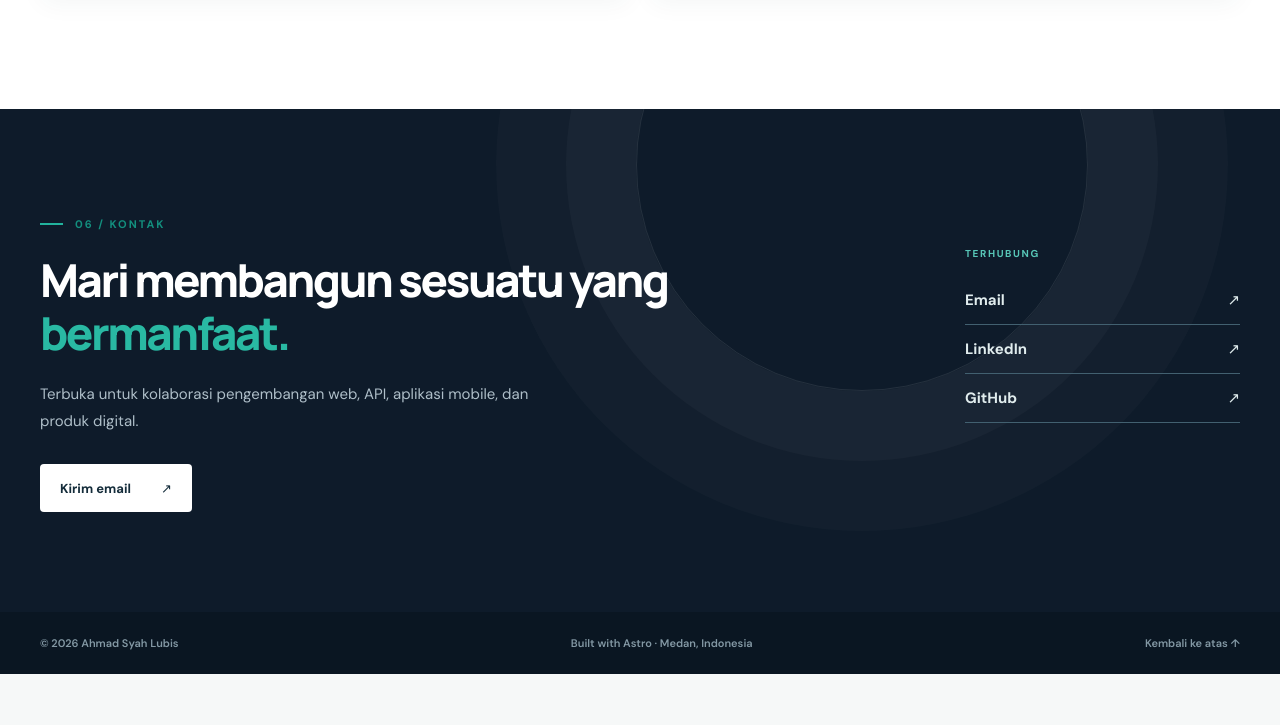
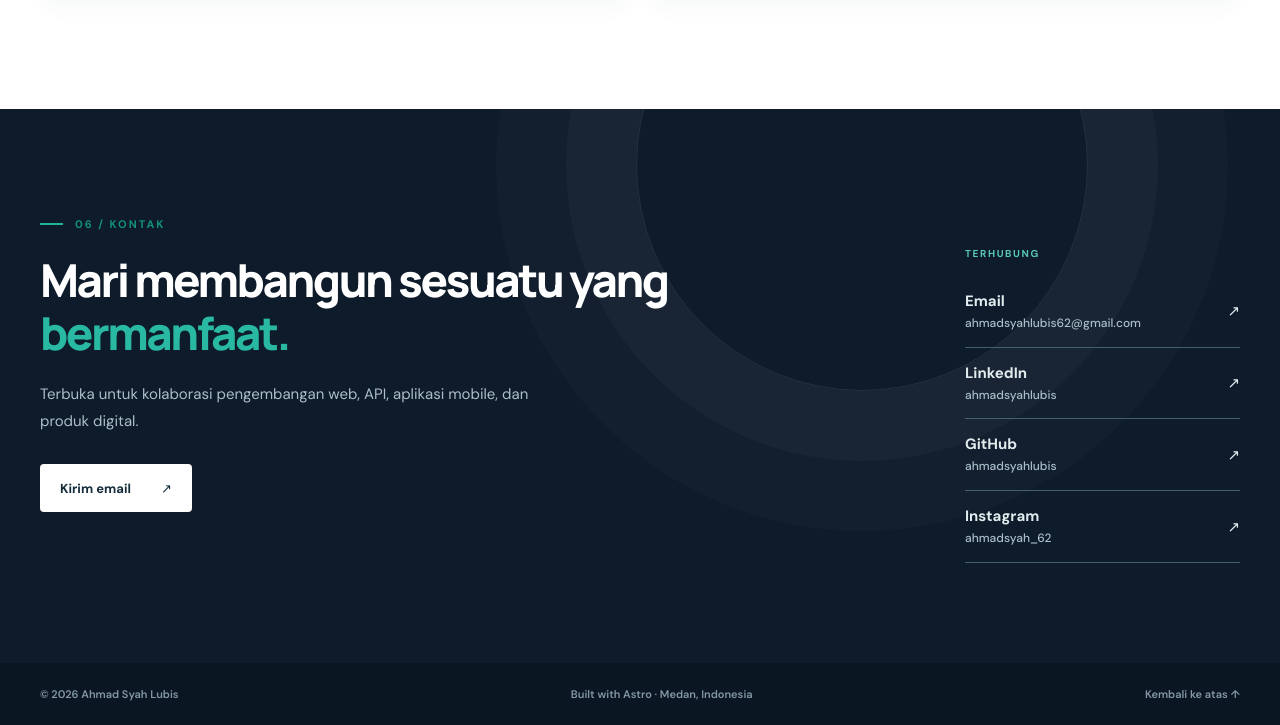
Before and after one commit to AhmadSyahLubis/Portfolio-, an Astro site: page / in a window 1280 px wide. Shown: the part 6701-7426 px from the top of the page. Before the commit the page ends 7375 px from the top, so only its background shows below. Built offline with nearby package versions, Linux system fonts and the light colour scheme; Astro itself is replaced by a stand-in of ours.

Commit message:
style: show contact handles and Instagram

```diff
--- a/src/data/portfolio.js
+++ b/src/data/portfolio.js
@@ -5,6 +5,7 @@ export const profile = {
   email: 'ahmadsyahlubis62@gmail.com',
   linkedin: 'https://linkedin.com/in/ahmadsyahlubis',
   github: 'https://github.com/ahmadsyahlubis',
+  instagram: 'https://www.instagram.com/ahmadsyah_62/',
 };
 
 export const displayImage = (path) => path.replace('/assets/', '/assets/optimized/').replace(/\.png$/, '.webp');
--- a/src/pages/index.astro
+++ b/src/pages/index.astro
@@ -106,7 +106,12 @@ import { profile, projects, tourismScreenshots, experience, skillGroups, certifi
         </div>
       </section>
 
-      <section class="contact-section" id="contact" aria-labelledby="contact-title"><div class="container contact-layout"><div><span class="eyebrow"><span class="eyebrow-line"></span> 06 / KONTAK</span><h2 id="contact-title">Mari membangun sesuatu yang <em>bermanfaat.</em></h2><p>Terbuka untuk kolaborasi pengembangan web, API, aplikasi mobile, dan produk digital.</p><a class="button button-light" href={`mailto:${profile.email}`}>Kirim email <span aria-hidden="true">↗</span></a></div><div class="contact-links"><span>TERHUBUNG</span><a href={`mailto:${profile.email}`}>Email <span aria-hidden="true">↗</span></a><a href={profile.linkedin} target="_blank" rel="noopener noreferrer">LinkedIn <span aria-hidden="true">↗</span></a><a href={profile.github} target="_blank" rel="noopener noreferrer">GitHub <span aria-hidden="true">↗</span></a></div></div></section>
+      <section class="contact-section" id="contact" aria-labelledby="contact-title"><div class="container contact-layout"><div><span class="eyebrow"><span class="eyebrow-line"></span> 06 / KONTAK</span><h2 id="contact-title">Mari membangun sesuatu yang <em>bermanfaat.</em></h2><p>Terbuka untuk kolaborasi pengembangan web, API, aplikasi mobile, dan produk digital.</p><a class="button button-light" href={`mailto:${profile.email}`}>Kirim email <span aria-hidden="true">↗</span></a></div><div class="contact-links"><span>TERHUBUNG</span>
+        <a href={`mailto:${profile.email}`}><span class="contact-link-copy"><strong>Email</strong><small>{profile.email}</small></span><span aria-hidden="true">↗</span></a>
+        <a href={profile.linkedin} target="_blank" rel="noopener noreferrer"><span class="contact-link-copy"><strong>LinkedIn</strong><small>ahmadsyahlubis</small></span><span aria-hidden="true">↗</span></a>
+        <a href={profile.github} target="_blank" rel="noopener noreferrer"><span class="contact-link-copy"><strong>GitHub</strong><small>ahmadsyahlubis</small></span><span aria-hidden="true">↗</span></a>
+        <a href={profile.instagram} target="_blank" rel="noopener noreferrer"><span class="contact-link-copy"><strong>Instagram</strong><small>ahmadsyah_62</small></span><span aria-hidden="true">↗</span></a>
+      </div></div></section>
     </main>
     <footer class="site-footer"><div class="container footer-layout"><span>© {new Date().getFullYear()} Ahmad Syah Lubis</span><span>Built with Astro · Medan, Indonesia</span><a href="#home">Kembali ke atas ↑</a></div></footer>
     <script>
--- a/src/styles/global.css
+++ b/src/styles/global.css
@@ -169,7 +169,7 @@ h1 em,h2 em{font-style:normal;color:var(--teal)}
 .cert-card:hover .cert-arrow,.cert-card:focus-visible .cert-arrow{background:#168f7e;color:#fff}
 .contact-section{background:var(--navy);color:#fff;padding:100px 0;position:relative;overflow:hidden}.contact-section:before{content:'';position:absolute;width:450px;height:450px;border-radius:50%;border:1px solid #ffffff18;right:15%;top:-170px;box-shadow:0 0 0 70px #ffffff07,0 0 0 140px #ffffff05}
 .contact-layout{display:grid;grid-template-columns:1.5fr .5fr;gap:100px;position:relative}.contact-section h2{max-width:660px}.contact-section p{max-width:500px;color:#aebec8;line-height:1.8;font-size:15px;margin:22px 0 29px}.button-light{background:#fff;color:#142c3a}.button-light:hover{background:#d9f6ef}
-.contact-links{display:flex;flex-direction:column;padding-top:38px}.contact-links>span{color:#58c7b8;font-size:10px;font-weight:800;letter-spacing:.16em;margin-bottom:16px}.contact-links a{display:flex;justify-content:space-between;gap:40px;border-bottom:1px solid #426070;padding:14px 0;color:#e0eced;font-size:15px;font-weight:700}.contact-links a:hover{color:#58d9c5}
+.contact-links{display:flex;flex-direction:column;padding-top:38px}.contact-links>span{color:#58c7b8;font-size:10px;font-weight:800;letter-spacing:.16em;margin-bottom:16px}.contact-links a{display:flex;justify-content:space-between;align-items:center;gap:18px;border-bottom:1px solid #426070;padding:15px 0;color:#e0eced;font-size:15px;font-weight:700}.contact-links a:hover{color:#58d9c5}.contact-link-copy{display:flex;flex-direction:column;gap:4px;min-width:0}.contact-link-copy small{color:#a9bec8;font-size:12px;font-weight:500;line-height:1.4;overflow-wrap:anywhere}
 .site-footer{background:#0a1622;color:#8398a4}.footer-layout{display:flex;justify-content:space-between;gap:25px;padding:24px 0;font-size:11px;font-weight:600}.site-footer a:hover{color:#fff}
 @media(max-width:1050px){.hero-layout{gap:40px}.hero-portrait-wrap{height:510px}.hero-proof{gap:15px}.about-layout,.experience-layout{gap:65px}.project-copy{padding:32px}.project-visual{padding:26px}}
 @media(max-width:900px){.project-org{grid-template-columns:112px minmax(0,1fr)}.project-org p{grid-column:2;padding-left:0;border-left:0}}
```
